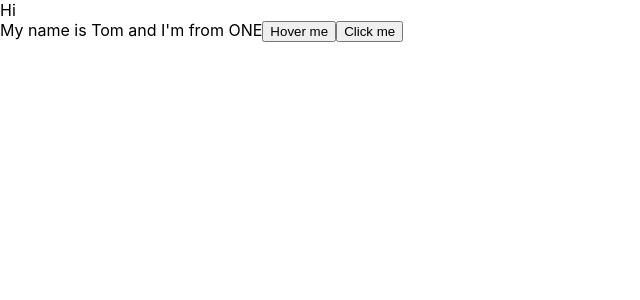
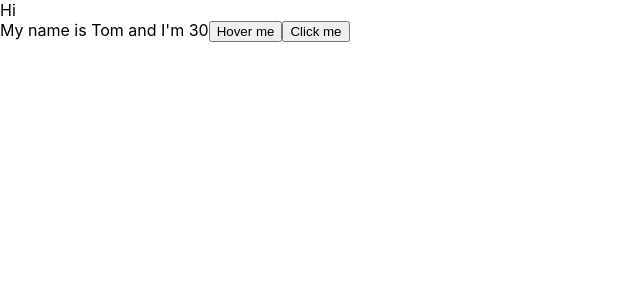
Before and after one commit to phucthor/test-demo-react, a React (Create React App) app: page / in a window 1280 px wide. Shown: the top 300 px of the page, without its empty margins (0-640 px from the left). Built offline with nearby package versions, Linux system fonts and the light colour scheme.

Commit message:
video 20

```diff
--- a/src/components/MyComponent.js
+++ b/src/components/MyComponent.js
@@ -10,18 +10,24 @@
 
     handleClick(event) {
         console.log(">> Click me my button");
-        console.log("My name is ", this.state.name);
+
+        //merge State => React class
+        this.setState({
+            name: 'Tommy Nguyen',
+            age: Math.floor((Math.random()*100) +1)
+        })
+
     }
 
     handleOnMouseOver(event) {
-        console.log(event.pageX);
+        // console.log(event.pageX);
     }
 
     render(){
         return (
-            <div> My name is {this.state.name} and I'm from {this.state.address}
+            <div> My name is {this.state.name} and I'm {this.state.age}
             <button onMouseOver={this.handleOnMouseOver}>Hover me</button>
-            <button onClick={this.handleClick}>Click me</button>
+            <button onClick={(event) => {(this.handleClick(event))}}>Click me</button>
             </div>
 
         );
```
